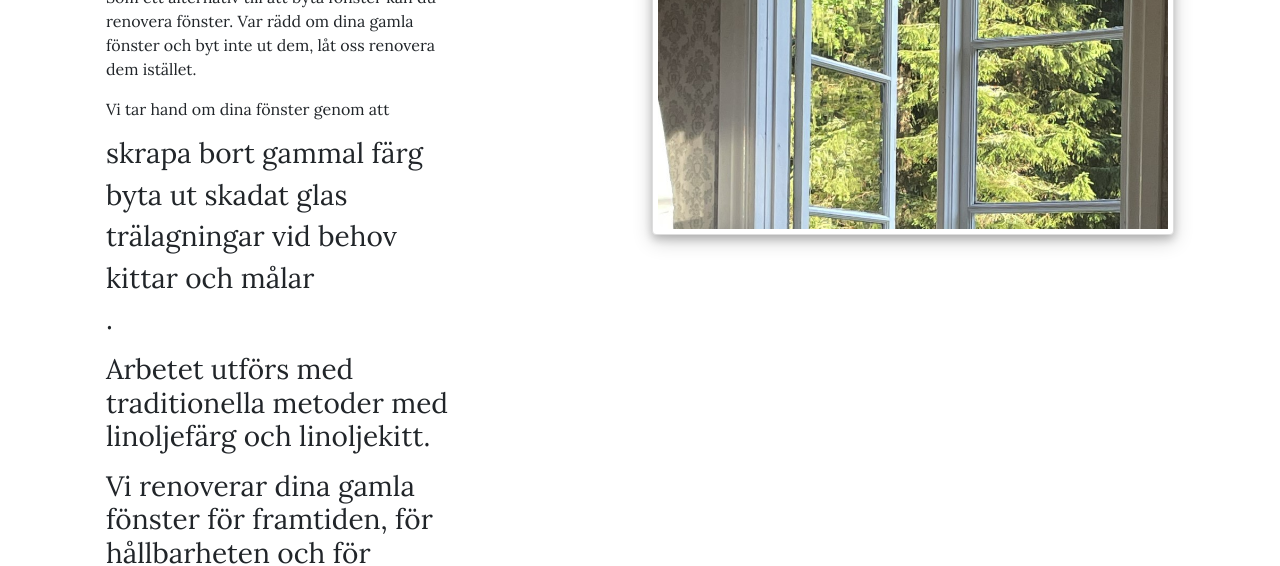
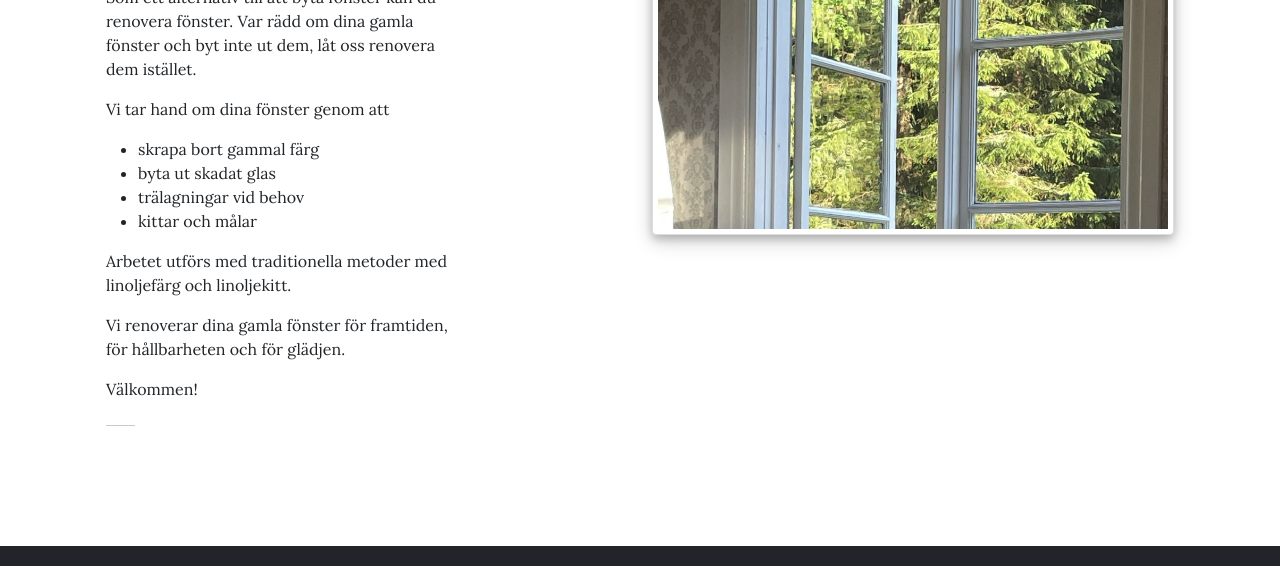
Before and after one commit to Johangard/Johangard.github.io, a plain HTML site: page more.html in a window 1280 px wide. Shown: the part 241-807 px from the top of the page. Drawn offline with nearby package versions, Linux system fonts and the light colour scheme.

Commit message:
made a list of services

```diff
--- a/more.html
+++ b/more.html
@@ -73,11 +73,12 @@
                             <p>
                             Vi tar hand om dina fönster genom att
                             </p>
-                             <h3 class="font-weight-light">     skrapa bort gammal färg</h3>
-                            <h3 class="font-weight-light"> byta ut skadat glas</h3>
-                            <h3 class="font-weight-light"> trälagningar vid behov</h3>
-                                <h3 class="font-weight-light"> kittar och målar <h3>.
-                            </p>
+                            <ul>
+                                <li>skrapa bort gammal färg</li>
+                                <li>byta ut skadat glas</li>
+                                <li>trälagningar vid behov</li>
+                                <li>kittar och målar </li>
+                            </ul>
                             <p>
                             Arbetet utförs med traditionella metoder med linoljefärg och linoljekitt.
                             </p>
```
